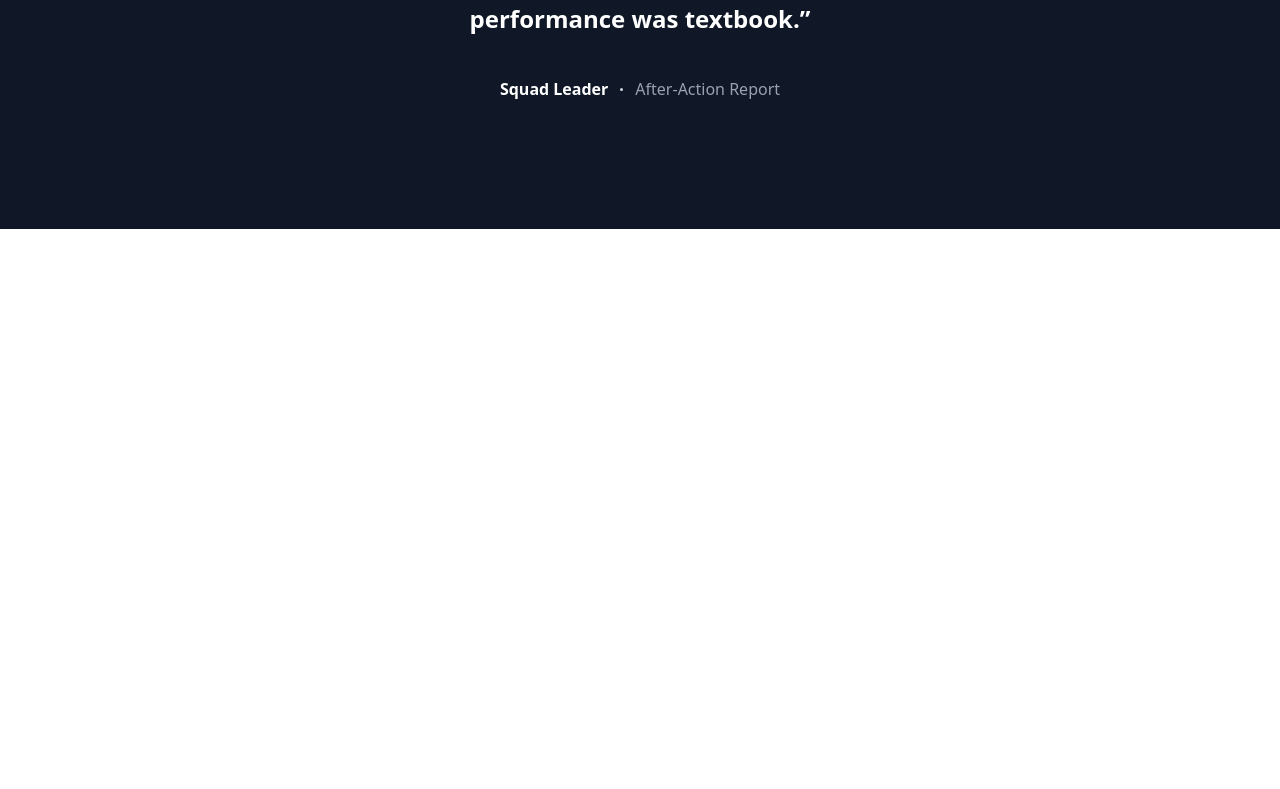
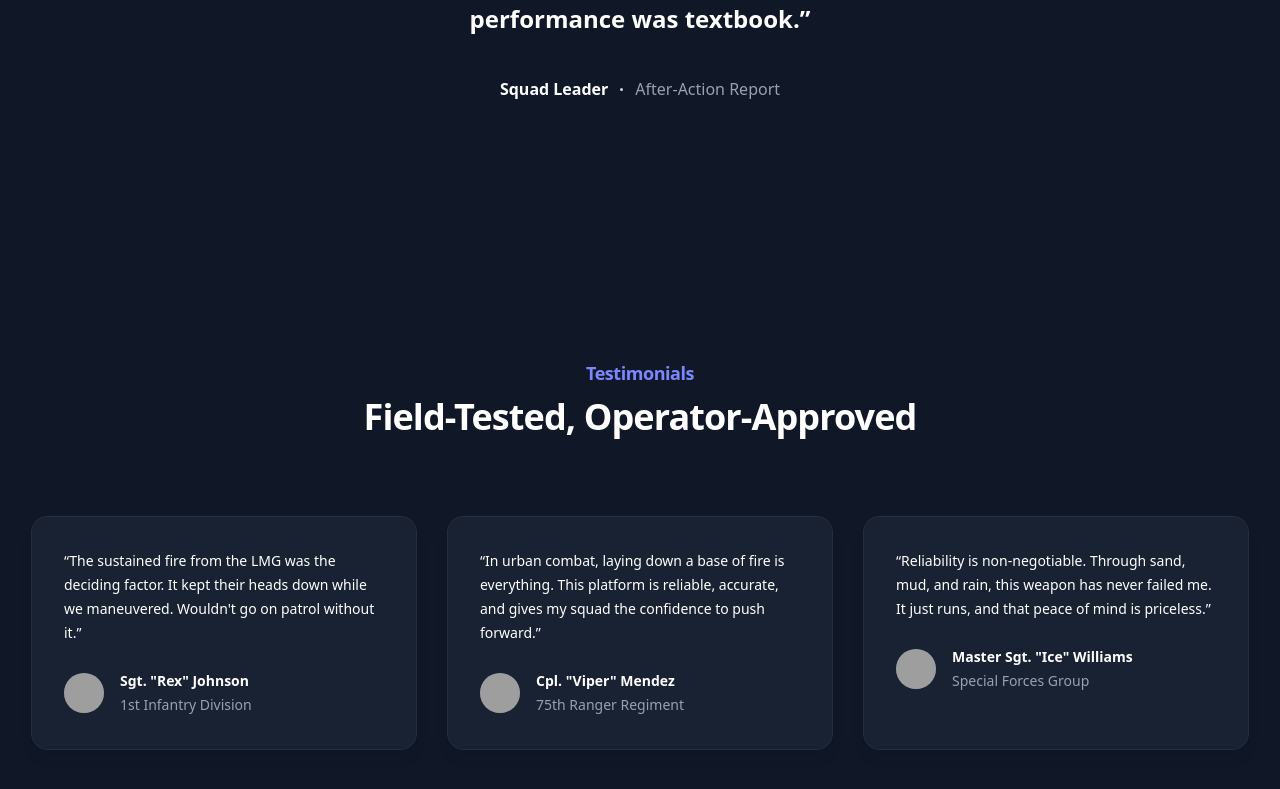
Before and after one commit to rohit3171999/pro-feature-showcase, a React (Vite) app: page / in a window 1280 px wide. Shown: the part 3243-4032 px from the top of the page. Before the commit the page ends 3472 px from the top, so only its background shows below. Built offline with nearby package versions, Linux system fonts and the light colour scheme; grey boxes are pictures that could not be loaded.

Commit message:
add markup in Testimonial.jsx

```diff
--- a/src/App.jsx
+++ b/src/App.jsx
@@ -1,6 +1,7 @@
 import HeroSection from "./components/HeroSection.jsx";
 import FeatureSection from "./components/FeatureSection.jsx";
 import DemoSection from "./components/DemoSection.jsx";
+import Testimonial from "./components/Testimonial.jsx";
 
 function App() {
     return (
@@ -8,6 +9,7 @@ function App() {
             <HeroSection/>
             <FeatureSection/>
             <DemoSection/>
+            <Testimonial/>
 
         </>
     );
--- a/src/components/Testimonial.jsx
+++ b/src/components/Testimonial.jsx
@@ -5,23 +5,66 @@ Contains customer quotes and real-world use cases.
 Purpose:
 Build credibility and social proof.
 * */
+
+const testimonials = [
+    {
+        body: 'The sustained fire from the LMG was the deciding factor. It kept their heads down while we maneuvered. Wouldn\'t go on patrol without it.',
+        author: {
+            name: 'Sgt. "Rex" Johnson',
+            handle: '1st Infantry Division',
+            imageUrl:
+                'https://images.unsplash.com/photo-1519085360753-af0119f7cbe7?ixlib=rb-1.2.1&ixid=eyJhcHBfaWQiOjEyMDd9&auto=format&fit=facearea&facepad=2&w=256&h=256&q=80',
+        },
+    },
+    {
+        body: 'In urban combat, laying down a base of fire is everything. This platform is reliable, accurate, and gives my squad the confidence to push forward.',
+        author: {
+            name: 'Cpl. "Viper" Mendez',
+            handle: '75th Ranger Regiment',
+            imageUrl:
+                'https://images.unsplash.com/photo-1472099645785-5658abf4ff4e?ixlib=rb-1.2.1&ixid=eyJhcHBfaWQiOjEyMDd9&auto=format&fit=facearea&facepad=2&w=256&h=256&q=80',
+        },
+    },
+    {
+        body: 'Reliability is non-negotiable. Through sand, mud, and rain, this weapon has never failed me. It just runs, and that peace of mind is priceless.',
+        author: {
+            name: 'Master Sgt. "Ice" Williams',
+            handle: 'Special Forces Group',
+            imageUrl:
+                'https://images.unsplash.com/photo-1500648767791-00dcc994a43e?ixlib=rb-1.2.1&ixid=eyJhcHBfaWQiOjEyMDd9&auto=format&fit=facearea&facepad=2&w=256&h=256&q=80',
+        },
+    },
+]
+
 export default function Testimonial(){
     return (
-        <>
-            {/*<section>*/}
-            {/*    <h2>Section Title</h2>*/}
-            {/*    <ul>*/}
-            {/*        <li>*/}
-            {/*            <blockquote>Customer quote</blockquote>*/}
-            {/*            <cite>Customer name & role</cite>*/}
-            {/*        </li>*/}
-            {/*        <li>...other testimonials...</li>*/}
-            {/*    </ul>*/}
-            {/*    <div>*/}
-            {/*        <h3>Use Case Title</h3>*/}
-            {/*        <p>Use case description</p>*/}
-            {/*    </div>*/}
-            {/*</section>*/}
-        </>
+        <div className="relative isolate bg-gray-900 py-24 sm:py-32">
+            <div className="mx-auto max-w-7xl px-6 lg:px-8">
+                <div className="mx-auto max-w-xl text-center">
+                    <h2 className="text-lg font-semibold leading-8 tracking-tight text-indigo-400">Testimonials</h2>
+                    <p className="mt-2 text-3xl font-bold tracking-tight text-white sm:text-4xl">
+                        Field-Tested, Operator-Approved
+                    </p>
+                </div>
+                <div className="mx-auto mt-16 flow-root max-w-2xl sm:mt-20 lg:mx-0 lg:max-w-none">
+                    <div className="grid grid-cols-1 gap-8 sm:grid-cols-2 lg:grid-cols-3">
+                        {testimonials.map((testimonial) => (
+                            <figure key={testimonial.author.handle} className="rounded-2xl bg-gray-800/60 p-8 text-sm leading-6 shadow-lg ring-1 ring-white/10">
+                                <blockquote className="text-white">
+                                    <p>{`“${testimonial.body}”`}</p>
+                                </blockquote>
+                                <figcaption className="mt-6 flex items-center gap-x-4">
+                                    <img className="h-10 w-10 rounded-full bg-gray-700" src={testimonial.author.imageUrl} alt="" />
+                                    <div>
+                                        <div className="font-semibold text-white">{testimonial.author.name}</div>
+                                        <div className="text-gray-400">{testimonial.author.handle}</div>
+                                    </div>
+                                </figcaption>
+                            </figure>
+                        ))}
+                    </div>
+                </div>
+            </div>
+        </div>
     );
 }
```
